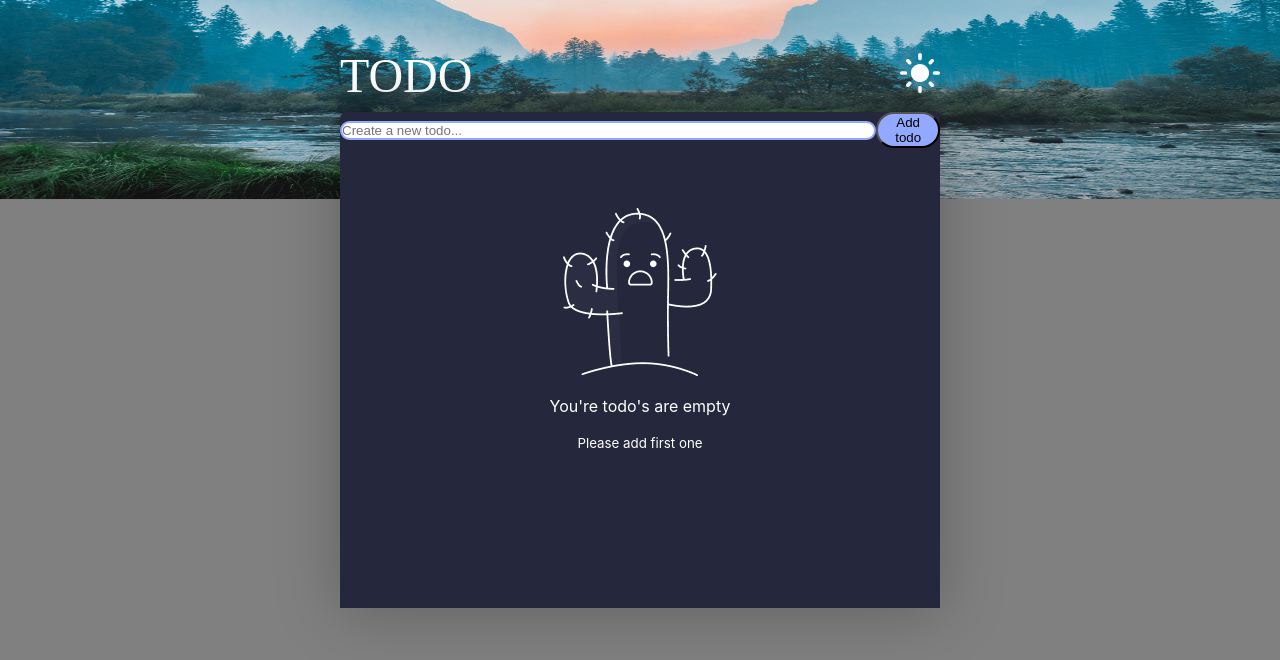
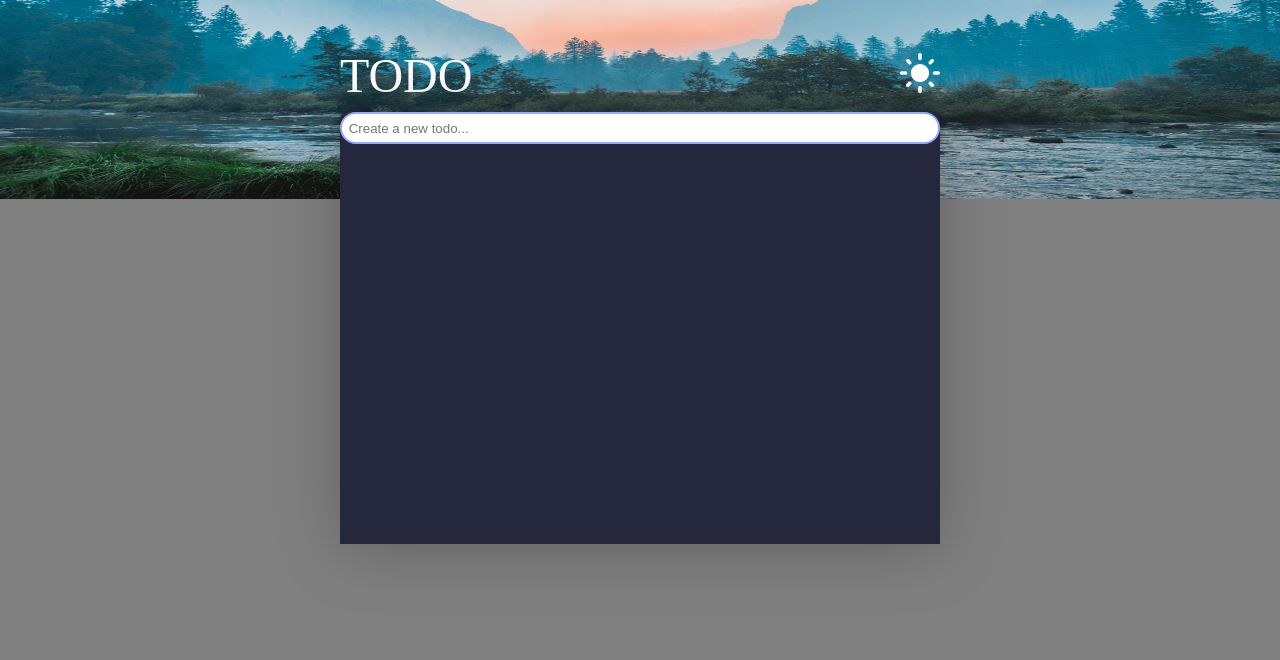
Before and after one commit to yuta-takeda/bigdevsoon-todoapp, a React (Create React App) app: page / in a window 1280 px wide. Shown: the top 660 px of the page. Built offline with nearby package versions, Linux system fonts and the light colour scheme.

Commit message:
add todo

```diff
--- a/src/App.css
+++ b/src/App.css
@@ -64,7 +64,7 @@ body {
   box-sizing: border-box;
   width: 100%;
   border: 0;
-  padding: 0;
+  padding: 0.5em;
   outline: none;
 
   /* Blue */
@@ -81,8 +81,23 @@ body {
 .todoList {
   background: #25273c;
   width: 100%;
+  min-height: 400px;
+}
+
+.emptyTodo {
+  background: #25273c;
+  width: 100%;
   height: 400px;
 
   padding-top: 10%;
   color: white;
 }
+
+.todo {
+  border: 1px solid rgba(255, 255, 255, 0.32);
+  border-radius: 8px;
+  margin: 1em;
+  padding: 1em;
+  text-align: left;
+  color: white;
+}
--- a/src/App.tsx
+++ b/src/App.tsx
@@ -1,9 +1,29 @@
-import React from "react";
+import React, { useState } from "react";
 import "./App.css";
 import lightModeIcon from "./assets/icons/light-mode.svg";
 import emptyState from "./assets/emptystate.png";
 
 function App() {
+  const [todos, setTodos] = useState<string[]>([]);
+  const [showButton, setShowButton] = useState(false);
+
+  const addTodo = () => {
+    const input = document.querySelector<HTMLInputElement>(".input");
+    if (!input) {
+      return;
+    }
+
+    const value = input.value;
+    if (value == "") {
+      alert("Please enter a value");
+      return;
+    }
+    const newTodos = [...todos, value];
+    setTodos(newTodos);
+    setShowButton(false);
+    input.value = "";
+  };
+
   return (
     <div className="App">
       <div className="header">
@@ -18,16 +38,31 @@ function App() {
             type="text"
             className="input"
             placeholder="Create a new todo..."
+            onChange={() => setShowButton(true)}
           />
-          <button type="button" className="button">
+          {showButton && (
+            <button type="button" className="button" onClick={() => addTodo()}>
               Add todo
             </button>
+          )}
         </div>
+        {todos ? (
           <div className="todoList">
+            {todos.map((todo, index) => {
+              return (
+                <div className="todo" key={index}>
+                  {todo}
+                </div>
+              );
+            })}
+          </div>
+        ) : (
+          <div className="emptyTodo">
             <img src={emptyState} className="emptyState" alt="no todo" />
             <p>You're todo's are empty</p>
             <small>Please add first one</small>
           </div>
+        )}
       </div>
     </div>
   );
```
Lines whose indentation alone changed are shown as unchanged.
